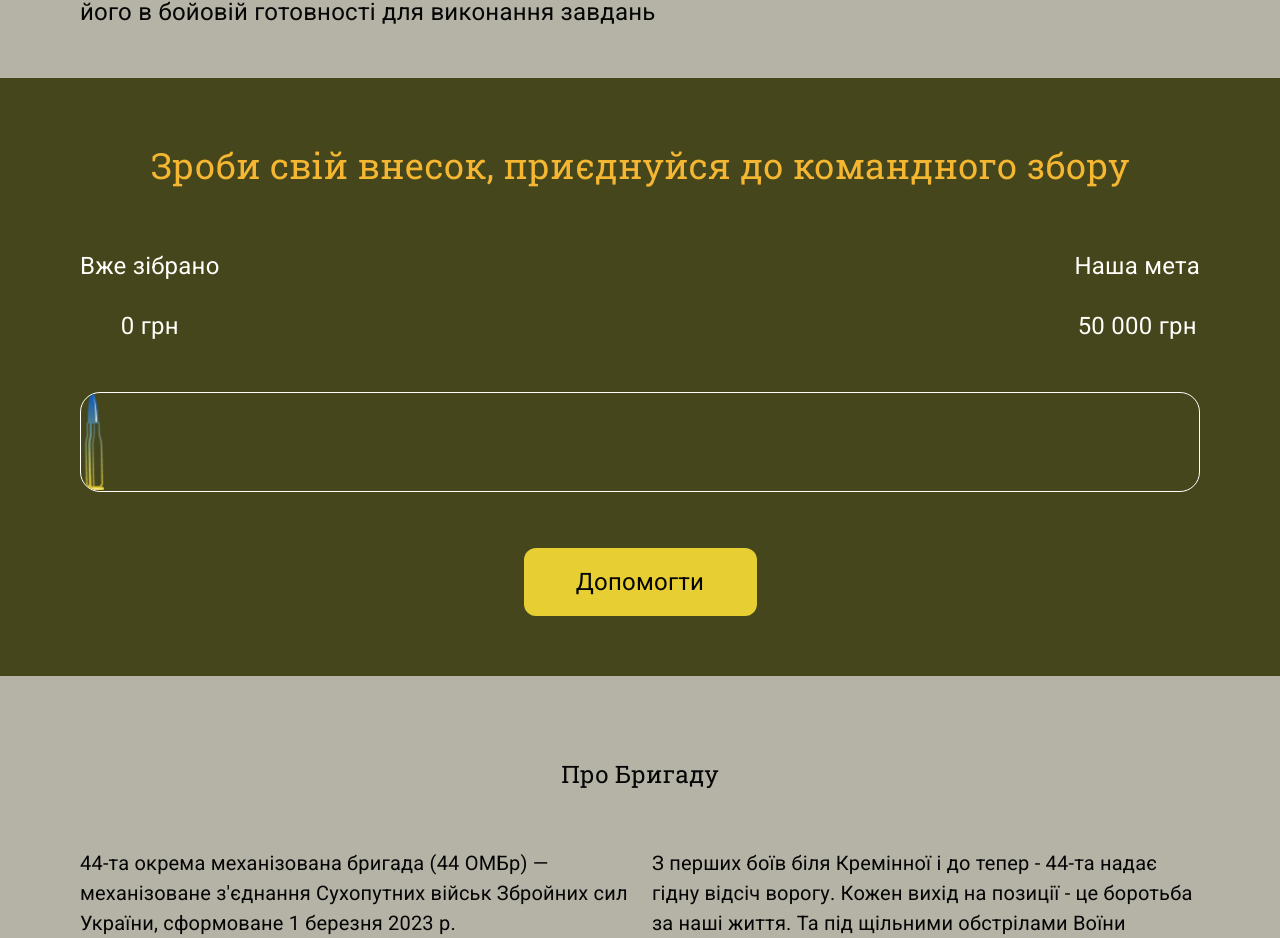
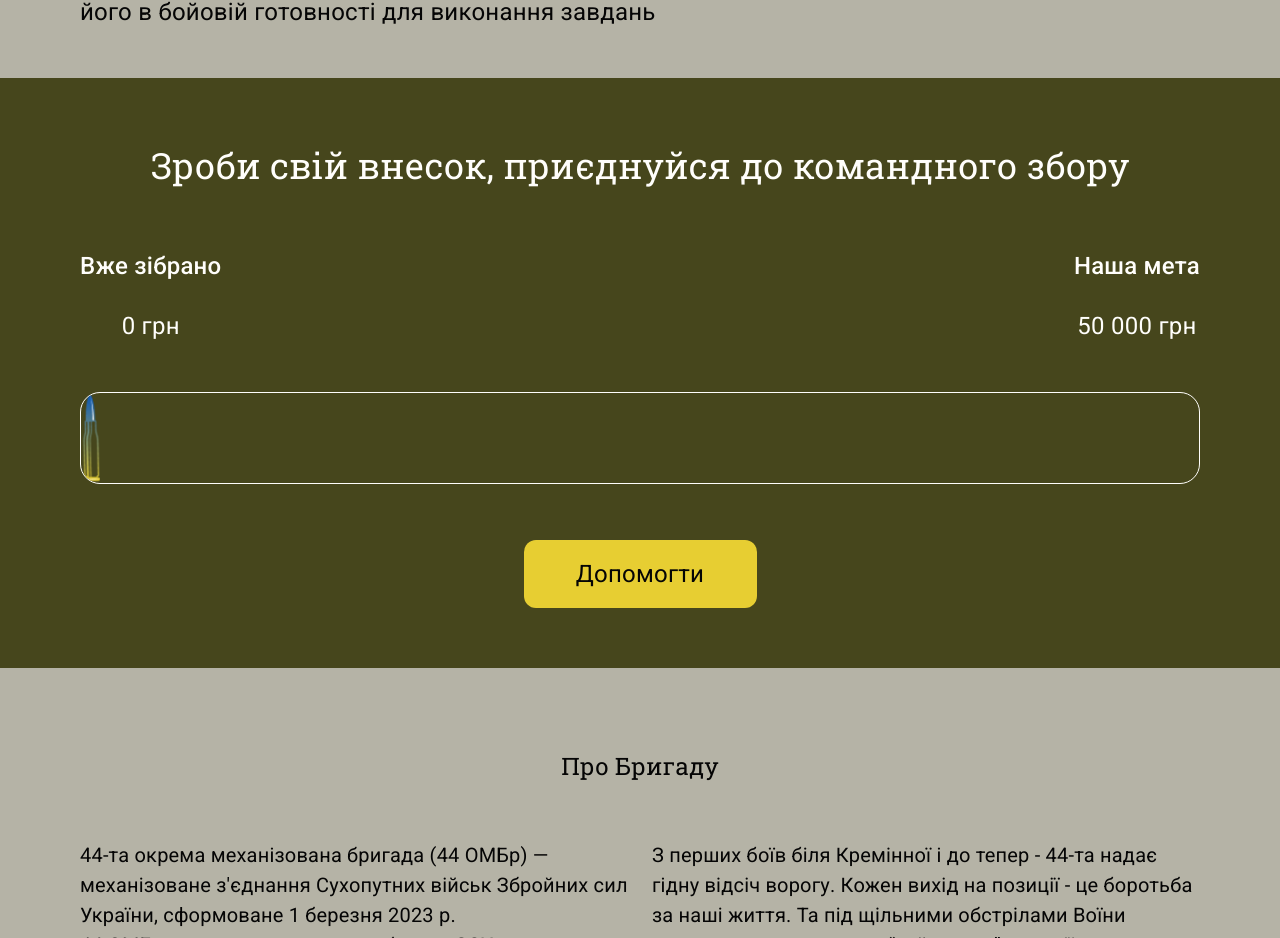
Before and after one commit to baza-trainee/44-zbir, a React (Create React App) app: page / in a window 1280 px wide. Shown: the part 979-1917 px from the top of the page. Built offline with nearby package versions, Linux system fonts and the light colour scheme; no server answers; a web font is replaced by a local one.

Commit message:
fix:fix style StatusBar

```diff
--- a/src/components/Progress/Progress.module.css
+++ b/src/components/Progress/Progress.module.css
@@ -5,7 +5,7 @@
   border-radius: 20px;
   display: flex;
   align-items: center;
-  padding: 1px 2px;
+  padding: 1px;
   overflow: hidden;
   margin-bottom: 56px;
 }
@@ -16,60 +16,67 @@
   background-image: url('../../images/status-bar/progress_background.png');
   background-repeat: no-repeat;
   background-position: right;
-  overflow: hidden;
+  background-size: cover;
 }
 
-@media(max-width: 1440px) {
-  .progress{}
-}
-@media(max-width: 1280px) {
-  .progress{}
-}
-@media(max-width: 1024px) {
-  .progress{}
-}
+@media screen and (min-width: 320px) {
+  .progress {
+    height: 80px;
+    margin-bottom: 24px;
+  }
 
-@media(max-width: 768px) {
-  .progress{}
-
-}
-
-@media(max-width: 420px) {
-  .progress{}
-}
-
-@media(max-width: 320px) {
-  .progress{}
-}
-
-
-
-
-@media screen and (min-width: 300px) {
-
-
+  .progress_item {
+    min-width: 15px;
+  }
 
 }
 @media screen and (min-width: 420px) {
+  .progress {
+    height: 92px;
+    margin-bottom: 24px;
+  }
 
-}
-
-@media screen and (min-width: 650px) {
-
-
+  .progress_item {
+    min-width: 16px;
+  }
 }
 
 @media screen and (min-width: 768px) {
+  .progress {
+    height: 92px;
+    margin-bottom: 32px;
+  }
 
+  .progress_item {
+    min-width: 17px;
+  }
 
 }
 @media screen and (min-width: 1024px) {
+  .progress {
+    margin-bottom: 32px;
+  }
 
+  .progress_item {
+    min-width: 17px;
+  }
 }
 
 @media screen and (min-width: 1280px) {
+  .progress {
+    margin-bottom: 56px;
+  }
 
+  .progress_item {
+    min-width: 18px;
+  }
 }
 @media screen and (min-width: 1440px) {
+  .progress {
+    margin-bottom: 56px;
+  }
 
+  .progress_item {
+    min-width: 18px;
+  }
 }
--- a/src/components/StatusBar/StatusBar.module.css
+++ b/src/components/StatusBar/StatusBar.module.css
@@ -14,13 +14,11 @@
 .title{
   font-family: var(--second-family);
   font-size: 36px;
-  font-weight: 400;
   margin-bottom: 56px;
+  text-align: center;
 }
 
 .description{
-  /* font-size: 24px; */
-
   display: flex;
   align-items: center;
   justify-content: space-between;
@@ -28,115 +26,177 @@
 }
 .description_title{
   font-size: 24px;
-  font-weight: 400;
   margin-bottom: 24px;
 }
 .description_text{
   font-size: 24px;
-  font-weight: 400;
 }
 
+@media screen and (min-width: 320px) {
+  .section_status_bar {
+    padding: 32px 20px;
+  }
 
-/* @media screen and (min-width: 1440px) {}
-@media screen and (min-width: 1280px) {}
-@media screen and (min-width: 1024px) {}
-@media screen and (min-width: 768px) {}
-@media screen and (min-width: 420px) {}
-@media screen and (min-width: 320px) {} */
+  .title {
+    font-family: var(--font-family);
+    text-align: start;
+    font-weight: 500;
+    font-size: 20px;
+    margin-bottom: 24px;
+  }
 
-@media(max-width: 1440px) {
-  .title{
-    color: rgb(245, 49, 49);
+  .description {
+    margin-bottom: 24px;
+  }
+
+  .description_title {
+    font-weight: 500;
+    font-size: 16px;
+    margin-bottom: 16px;
+  }
+
+  .description_text {
+    font-size: 20px;
   }
 }
-@media(max-width: 1280px) {
-  .title{
-    color: rgb(245, 183, 49);
+
+@media screen and (min-width: 420px) {
+  .section_status_bar {
+    padding: 32px 20px;
+  }
+
+  .title {
+    font-family: var(--font-family);
+    text-align: start;
+    font-weight: 500;
+    font-size: 20px;
+    margin-bottom: 24px;
+  }
+
+  .description {
+    margin-bottom: 32px;
+  }
+
+  .description_title {
+    font-weight: 500;
+    font-size: 16px;
+    margin-bottom: 24px;
+  }
+
+  .description_text {
+    font-size: 20px;
   }
 }
-@media(max-width: 1024px) {
-  .title{
-    color: rgb(186, 245, 49);
+
+@media screen and (min-width: 768px) {
+  .section_status_bar {
+    padding: 48px 40px;
   }
 
-  .section_status_bar {
-    /* padding: 48px 60px; */
-    /* font-size: 24px; */
-  }
   .title {
-    /* font-size: 24px;
-    font-weight: 500; */
-    /* margin-bottom: 32px; */
-  }
-  .description {
-    /* margin-bottom: 32px; */
-  }
-  .description_title {
-    /* font-size: 20px; */
-    /* font-weight: 500; */
-    /* margin-bottom: 24px; */
+    font-family: var(--font-family);
+    font-weight: 500;
+    font-size: 24px;
+    margin-bottom: 32px;
+    text-align: center
   }
 
+  .description {
+    margin-bottom: 32px;
+  }
 
+  .description_title {
+    font-weight: 500;
+    font-size: 16px;
+    margin-bottom: 24px;
+  }
+
+  .description_text {
+    font-size: 20px;
+  }
 }
 
-@media(max-width: 768px) {
-  .title{
-    color: rgb(49, 245, 124);
+@media screen and (min-width: 1024px) {
+  .section_status_bar {
+    padding: 48px 60px;
   }
 
-  .section_status_bar {
-    /* padding: 48px 40px;
-    font-size: 20px; */
-  }
   .title {
-    /* font-size: 24px; */
-  }
-  .description_title {
-    /* font-size: 16px; */
+    font-family: var(--font-family);
+    font-weight: 500;
+    font-size: 24px;
+    margin-bottom: 32px;
+    text-align: center
   }
 
+  .description {
+    margin-bottom: 32px;
+  }
+
+  .description_title {
+    font-weight: 500;
+    font-size: 20px;
+    margin-bottom: 24px;
+  }
+
+  .description_text {
+    font-size: 24px;
+  }
 }
 
-@media(max-width: 420px) {
-  .title{
-    color: rgb(49, 173, 245);
+@media screen and (min-width: 1280px) {
+  .section_status_bar {
+    padding: 60px 80px;
   }
 
-  .section_status_bar {
-    /* padding: 32px 20px;
-    font-weight: 500;
-    font-size: 20px; */
-  }
   .title {
-    /* font-size: 20px; */
-    /* margin-bottom: 24px; */
-    /* text-align: start; */
+    font-family: var(--second-family);
+    font-weight: 400;
+    font-size: 36px;
+    margin-bottom: 56px;
   }
 
+  .description {
+    display: flex;
+    align-items: center;
+    justify-content: space-between;
+    margin-bottom: 48px;
+  }
 
+  .description_title {
+    font-size: 24px;
+    margin-bottom: 24px;
+  }
+
+  .description_text {
+    font-size: 24px;
+  }
 }
 
-@media(max-width: 320px) {
- .title{
-    color: rgb(91, 49, 245);
+@media screen and (min-width: 1440px) {
+  .section_status_bar {
+    padding: 60px 80px;
   }
 
-  .section_status_bar {
-    /* padding: 32px 20px;
-    font-size: 20px; */
-  }
   .title {
-    /* font-size: 20px; */
-  }
-  .description {
-    /* margin-bottom: 24px; */
-  }
-  .description_title {
-    /* font-weight: 500; */
-    /* margin-bottom: 16px; */
+    font-family: var(--second-family);
+    font-size: 36px;
+    margin-bottom: 56px;
+    text-align: center;
   }
 
+  .description {
+    margin-bottom: 48px;
+  }
+
+  .description_title {
+    font-size: 24px;
+    margin-bottom: 24px;
+  }
+
+  .description_text {
+    font-size: 24px;
+  }
 }
 
  /* !!! Після вдалих тестів видалити. */
```
